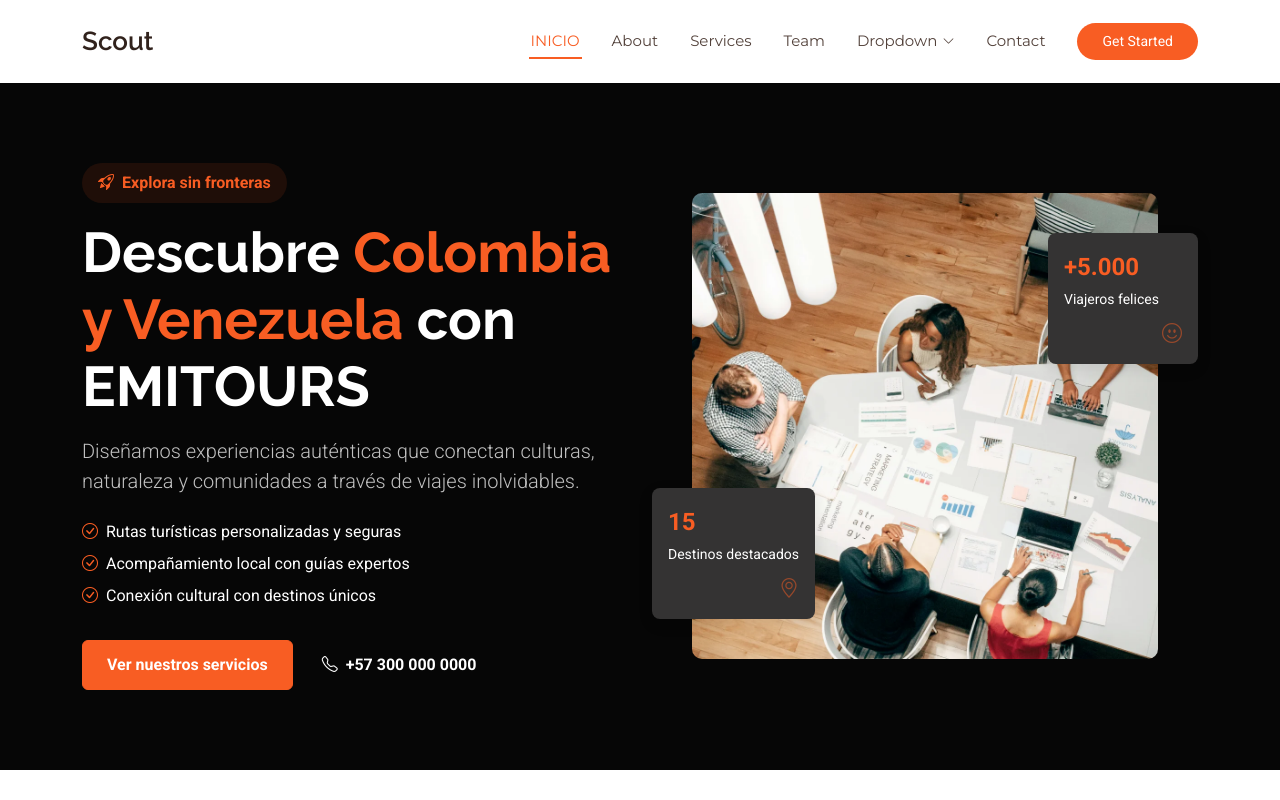
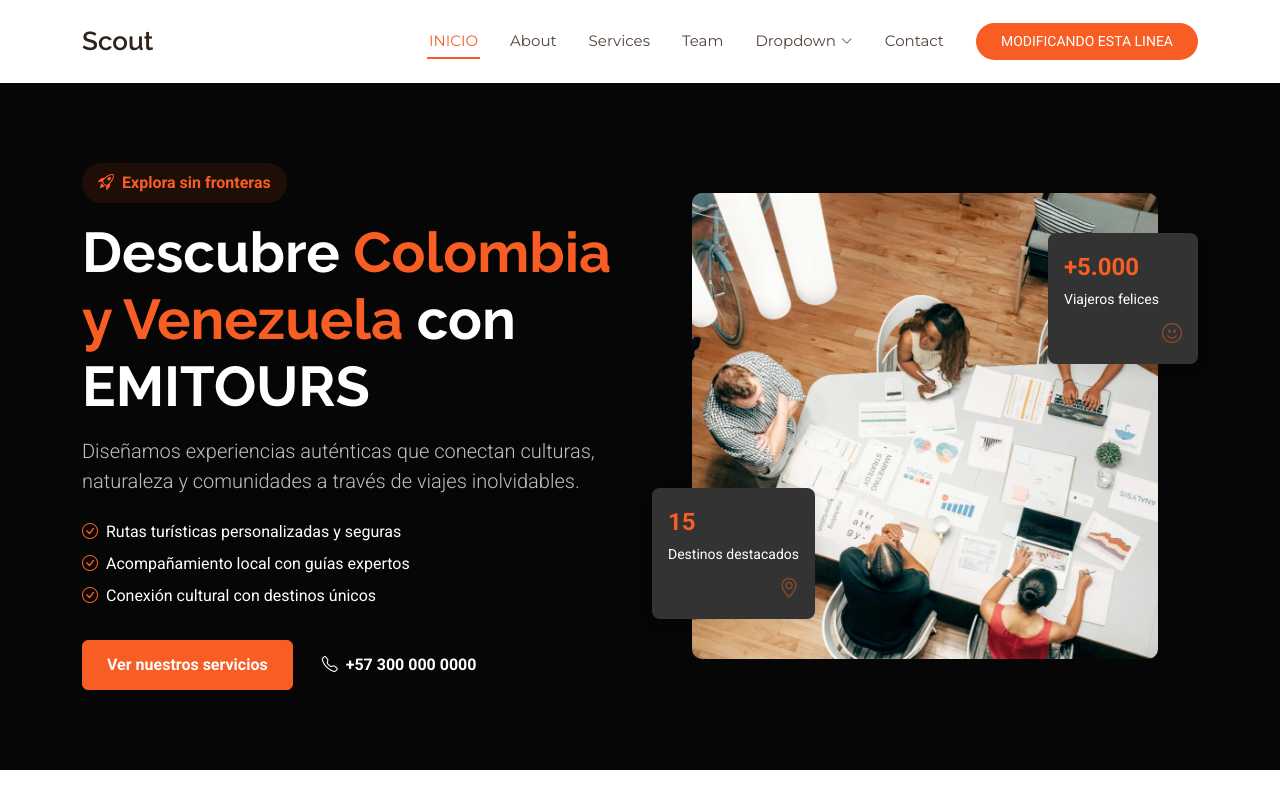
Before and after one commit to cultura-turistica/SITIOWEB-EJEMPLO, a plain HTML site: page index.html in a window 1280 px wide. Shown: the top 800 px of the page. Drawn offline with Linux system fonts and the light colour scheme.

Commit message:
Add files via upload
Modifique el archivo de inicio.

```diff
--- a/index.html
+++ b/index.html
@@ -72,7 +72,7 @@
         <i class="mobile-nav-toggle d-xl-none bi bi-list"></i>
       </nav>
 
-      <a class="btn-getstarted" href="index.html#about">Get Started</a>
+      <a class="btn-getstarted" href="index.html#about">MODIFICANDO ESTA LINEA</a>
 
     </div>
   </header>
```
